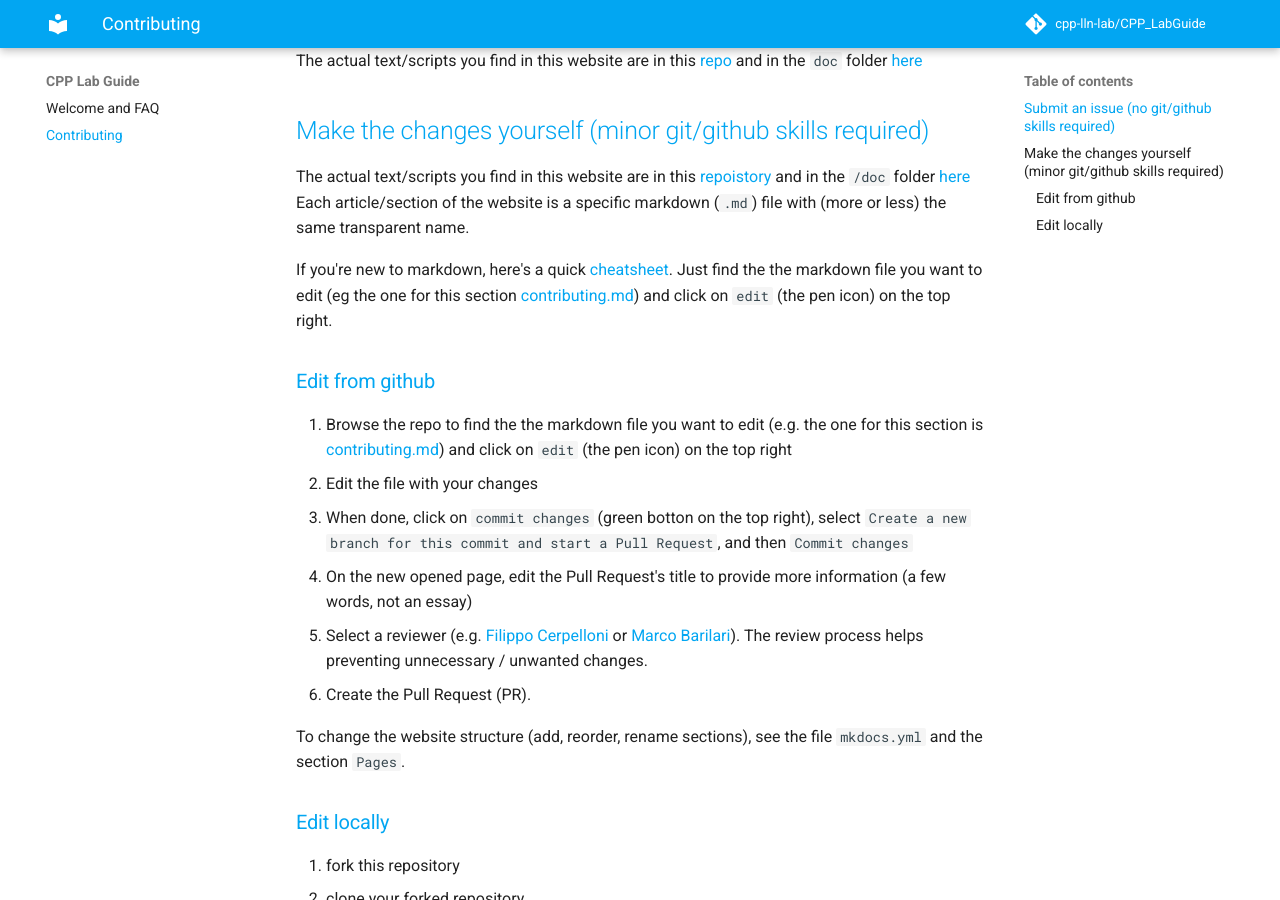
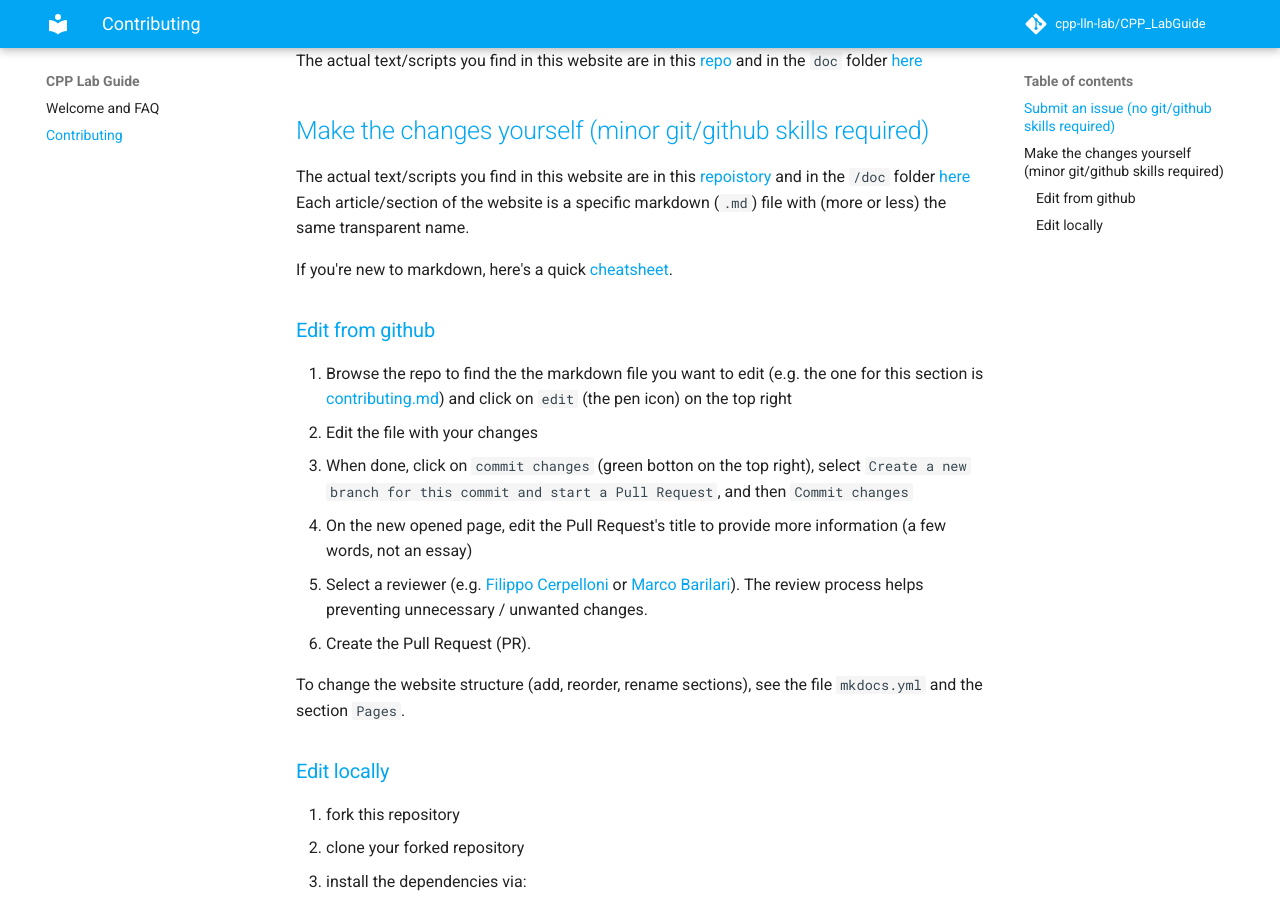
Before and after one commit to cpp-lln-lab/CPP_LabGuide, an MkDocs documentation site: the page built from doc/contributing.md, in a window 1280 px wide and 900 px high, scrolled down 383 px. Built offline with MkDocs 1.6.1 and Material for MkDocs 9.7.7, drawn with Linux system fonts in a browser that asks for light colours; comment, search, counter and statistics services are not loaded.

Commit message:
Update doc/contributing.md
Co-authored-by: marcobarilari <38101692+marcobarilari@users.noreply.github.com>

```diff
--- a/doc/contributing.md
+++ b/doc/contributing.md
@@ -18,7 +18,6 @@ The actual text/scripts you find in this website are in this [repoistory](https:
 Each article/section of the website is a specific markdown (`.md`) file with (more or less) the same transparent name.
 
 If you're new to markdown, here's a quick [cheatsheet](https://www.markdownguide.org/cheat-sheet/).
-Just find the the markdown file you want to edit (eg the one for this section [contributing.md](https://github.com/cpp-lln-lab/CPP_LabGuide/blob/main/doc/contributing.md)) and click on `edit` (the pen icon) on the top right.
 
 
 ### Edit from github
```
